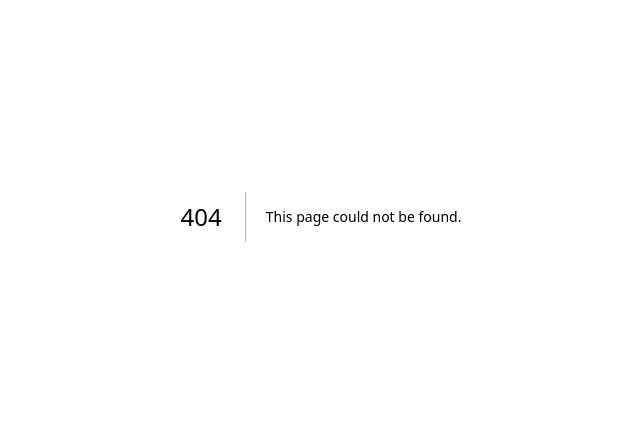
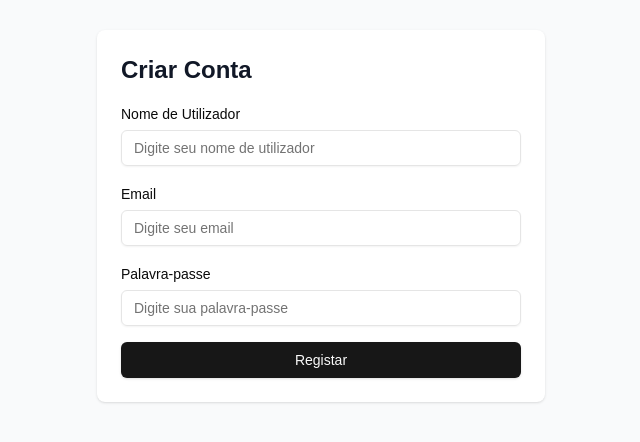
Before and after one commit to JotaBarbosaDev/motoClubeMouros, a Next.js app: page /register in a window 1280 px wide. Before the commit this address had no page. Shown: the part 184-626 px from the top of the page, without its empty margins (319-959 px from the left). Built offline with nearby package versions, Linux system fonts and the light colour scheme.

Commit message:
api integration

```diff
--- a/src/app/page.tsx
+++ b/src/app/page.tsx
@@ -55,7 +55,7 @@ export default function LoginForm() {
           </div>
           <div className="mt-4 text-center text-sm">
             Não têm uma conta?{" "}
-            <Link href="#" className="underline">
+            <Link href="/register" className="underline">
               Registar
             </Link>
           </div>
--- /dev/null
+++ b/src/app/register/page.tsx
@@ -0,0 +1,111 @@
+'use client';
+
+import { Button } from "@/components/ui/button";
+import { Input } from "@/components/ui/input";
+import { Label } from "@/components/ui/label";
+import { useState, ChangeEvent, FormEvent } from "react";
+
+export default function RegisterPage() {
+  const [formData, setFormData] = useState({
+    username: "",
+    email: "",
+    password: "",
+  });
+
+  const [errors, setErrors] = useState<{ username?: string; email?: string; password?: string }>({});
+
+  const handleChange = (e: ChangeEvent<HTMLInputElement>) => {
+    const { name, value } = e.target;
+    setFormData({ ...formData, [name]: value });
+  };
+
+  const handleSubmit = (e: FormEvent<HTMLFormElement>) => {
+    e.preventDefault();
+    const newErrors: { username?: string; email?: string; password?: string } = {};
+
+    if (!formData.username) newErrors.username = "O nome de utilizador é obrigatório.";
+    if (!formData.email) newErrors.email = "O email é obrigatório.";
+    if (!formData.password) newErrors.password = "A palavra-passe é obrigatória.";
+
+    setErrors(newErrors);
+
+    if (Object.keys(newErrors).length === 0) {
+      console.log("Formulário submetido:", formData);
+        fetch("/api/create-user", {
+            method: "POST",
+            headers: {
+                "Content-Type": "application/json",
+            },
+            body: JSON.stringify(formData),
+            })
+            .then((res) => res.json())
+            .then((data) => {
+                console.log(data);
+            })
+            .catch((error) => {
+                console.error("Erro:", error);
+            });
+        }
+  }
+
+  return (
+    <div className="flex min-h-screen flex-col items-center justify-center bg-gray-50 p-4">
+      <div className="w-full max-w-md rounded-lg bg-white p-6 shadow">
+        <h1 className="text-2xl font-bold text-gray-900">Criar Conta</h1>
+        <form onSubmit={handleSubmit} className="mt-4 space-y-4">
+          <div>
+            <Label htmlFor="username">Nome de Utilizador</Label>
+            <Input
+              id="username"
+              name="username"
+              type="text"
+              placeholder="Digite seu nome de utilizador"
+              value={formData.username}
+              onChange={handleChange}
+              className="mt-1"
+            />
+            {errors.username && (
+              <p className="mt-1 text-sm text-red-500">{errors.username}</p>
+            )}
+          </div>
+
+          <div>
+            <Label htmlFor="email">Email</Label>
+            <Input
+              id="email"
+              name="email"
+              type="email"
+              placeholder="Digite seu email"
+              value={formData.email}
+              onChange={handleChange}
+              className="mt-1"
+            />
+            {errors.email && (
+              <p className="mt-1 text-sm text-red-500">{errors.email}</p>
+            )}
+          </div>
+
+          <div>
+            <Label htmlFor="password">Palavra-passe</Label>
+            <Input
+              id="password"
+              name="password"
+              type="password"
+              placeholder="Digite sua palavra-passe"
+              value={formData.password}
+              onChange={handleChange}
+              className="mt-1"
+            />
+            {errors.password && (
+              <p className="mt-1 text-sm text-red-500">{errors.password}</p>
+            )}
+          </div>
+
+          <Button type="submit" className="w-full">
+            Registar
+          </Button>
+        </form>
+      </div>
+    </div>
+  );
+}
--- /dev/null
+++ b/src/components/ui/form.tsx
@@ -0,0 +1,178 @@
+"use client"
+
+import * as React from "react"
+import * as LabelPrimitive from "@radix-ui/react-label"
+import { Slot } from "@radix-ui/react-slot"
+import {
+  Controller,
+  ControllerProps,
+  FieldPath,
+  FieldValues,
+  FormProvider,
+  useFormContext,
+} from "react-hook-form"
+
+import { cn } from "@/lib/utils"
+import { Label } from "@/components/ui/label"
+
+const Form = FormProvider
+
+type FormFieldContextValue<
+  TFieldValues extends FieldValues = FieldValues,
+  TName extends FieldPath<TFieldValues> = FieldPath<TFieldValues>
+> = {
+  name: TName
+}
+
+const FormFieldContext = React.createContext<FormFieldContextValue>(
+  {} as FormFieldContextValue
+)
+
+const FormField = <
+  TFieldValues extends FieldValues = FieldValues,
+  TName extends FieldPath<TFieldValues> = FieldPath<TFieldValues>
+>({
+  ...props
+}: ControllerProps<TFieldValues, TName>) => {
+  return (
+    <FormFieldContext.Provider value={{ name: props.name }}>
+      <Controller {...props} />
+    </FormFieldContext.Provider>
+  )
+}
+
+const useFormField = () => {
+  const fieldContext = React.useContext(FormFieldContext)
+  const itemContext = React.useContext(FormItemContext)
+  const { getFieldState, formState } = useFormContext()
+
+  const fieldState = getFieldState(fieldContext.name, formState)
+
+  if (!fieldContext) {
+    throw new Error("useFormField should be used within <FormField>")
+  }
+
+  const { id } = itemContext
+
+  return {
+    id,
+    name: fieldContext.name,
+    formItemId: `${id}-form-item`,
+    formDescriptionId: `${id}-form-item-description`,
+    formMessageId: `${id}-form-item-message`,
+    ...fieldState,
+  }
+}
+
+type FormItemContextValue = {
+  id: string
+}
+
+const FormItemContext = React.createContext<FormItemContextValue>(
+  {} as FormItemContextValue
+)
+
+const FormItem = React.forwardRef<
+  HTMLDivElement,
+  React.HTMLAttributes<HTMLDivElement>
+>(({ className, ...props }, ref) => {
+  const id = React.useId()
+
+  return (
+    <FormItemContext.Provider value={{ id }}>
+      <div ref={ref} className={cn("space-y-2", className)} {...props} />
+    </FormItemContext.Provider>
+  )
+})
+FormItem.displayName = "FormItem"
+
+const FormLabel = React.forwardRef<
+  React.ElementRef<typeof LabelPrimitive.Root>,
+  React.ComponentPropsWithoutRef<typeof LabelPrimitive.Root>
+>(({ className, ...props }, ref) => {
+  const { error, formItemId } = useFormField()
+
+  return (
+    <Label
+      ref={ref}
+      className={cn(error && "text-destructive", className)}
+      htmlFor={formItemId}
+      {...props}
+    />
+  )
+})
+FormLabel.displayName = "FormLabel"
+
+const FormControl = React.forwardRef<
+  React.ElementRef<typeof Slot>,
+  React.ComponentPropsWithoutRef<typeof Slot>
+>(({ ...props }, ref) => {
+  const { error, formItemId, formDescriptionId, formMessageId } = useFormField()
+
+  return (
+    <Slot
+      ref={ref}
+      id={formItemId}
+      aria-describedby={
+        !error
+          ? `${formDescriptionId}`
+          : `${formDescriptionId} ${formMessageId}`
+      }
+      aria-invalid={!!error}
+      {...props}
+    />
+  )
+})
+FormControl.displayName = "FormControl"
+
+const FormDescription = React.forwardRef<
+  HTMLParagraphElement,
+  React.HTMLAttributes<HTMLParagraphElement>
+>(({ className, ...props }, ref) => {
+  const { formDescriptionId } = useFormField()
+
+  return (
+    <p
+      ref={ref}
+      id={formDescriptionId}
+      className={cn("text-[0.8rem] text-muted-foreground", className)}
+      {...props}
+    />
+  )
+})
+FormDescription.displayName = "FormDescription"
+
+const FormMessage = React.forwardRef<
+  HTMLParagraphElement,
+  React.HTMLAttributes<HTMLParagraphElement>
+>(({ className, children, ...props }, ref) => {
+  const { error, formMessageId } = useFormField()
+  const body = error ? String(error?.message) : children
+
+  if (!body) {
+    return null
+  }
+
+  return (
+    <p
+      ref={ref}
+      id={formMessageId}
+      className={cn("text-[0.8rem] font-medium text-destructive", className)}
+      {...props}
+    >
+      {body}
+    </p>
+  )
+})
+FormMessage.displayName = "FormMessage"
+
+export {
+  useFormField,
+  Form,
+  FormItem,
+  FormLabel,
+  FormControl,
+  FormDescription,
+  FormMessage,
+  FormField,
+}
```
Also changed, not shown: package.json (+6 -3 lines), 1 other file (tests, documents, lock files or other folders).
